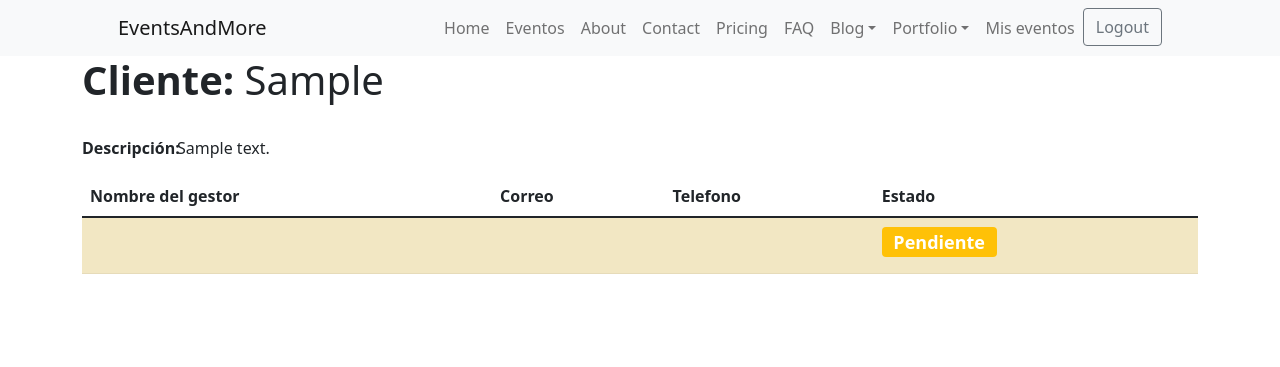
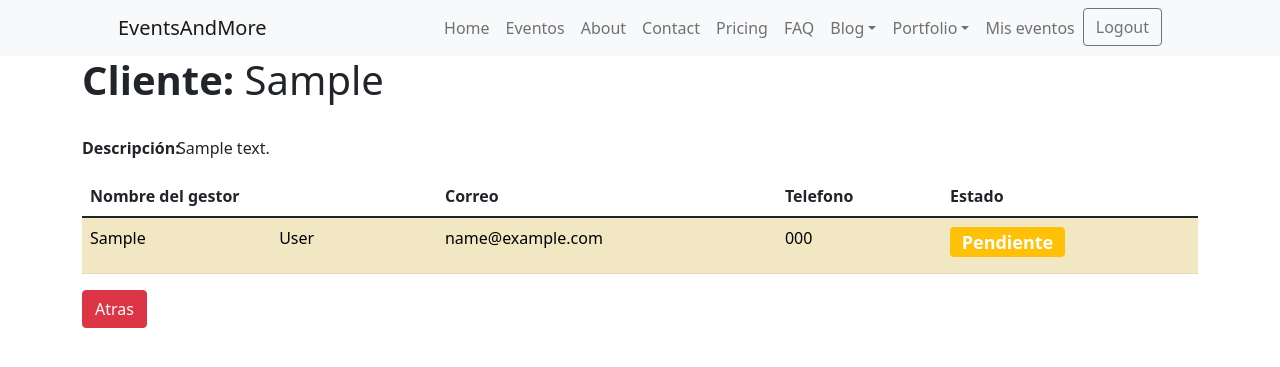
Before and after one commit to sergiobeltranguerrero/EventsAndMoreProject, a Django app: page /incidencies/detalles/1 in a window 1280 px wide. Shown: the top 367 px of the page. Run offline with Django 3.2, Linux system fonts and the light colour scheme; a user stored in the database is signed in; tables that the repository leaves empty hold one stand-in row (values such as "Sample post"); some libraries are stand-ins or nearby versions.

Commit message:
Detalles incidencia finalizado

```diff
--- a/EventsAndMore/main/models.py
+++ b/EventsAndMore/main/models.py
@@ -92,6 +92,7 @@ class Incidencia(Model):
     nombre = models.CharField(max_length=100)
     descripcion = models.CharField(max_length=500, null = True, blank = True)
     cliente = models.ForeignKey(Cliente, on_delete=models.DO_NOTHING)
+    gestion = models.ForeignKey(Servicios_adicionales, on_delete=models.DO_NOTHING)
     ESTADO = [
         ('PD', 'Pendiente'),
         ('EP', 'En progreso'),
--- a/EventsAndMore/main/views/incidences.py
+++ b/EventsAndMore/main/views/incidences.py
@@ -16,7 +16,7 @@ def Incidencias(request):
         cliente = Cliente.objects.get(user=request.user)
         incidencia = Incidencia.objects.filter(cliente_id=cliente.id)
         return render(request, "incidencia/incidencia.html", {"incidencia": incidencia, 'states': states})
-    #if request.method == 'POST':
+
 
 
 @login_required()
@@ -24,9 +24,15 @@ def detalles_incidencia(request,id_incidencia):
     states = []
     for estado in Incidencia.ESTADO:
         states.append(State(estado[0], estado[1]))
-    cliente = Cliente.objects.get(user=request.user)
-    incidencia = Incidencia.objects.filter(id = id_incidencia)
-    return render(request,"incidencia/detalles_incidencia.html",{"indicencia" : incidencia, 'id' : incidencia[0].id, "cliente" : cliente, 'states': states, "descripcion" : incidencia[0].descripcion})
+    if request.method == 'POST':
+        if request.POST['Valor'] == 'Return':
+            cliente = Cliente.objects.get(user=request.user)
+            incidencia = Incidencia.objects.filter(cliente_id=cliente.id)
+            return render(request, "incidencia/incidencia.html", {"incidencia": incidencia, 'states': states})
+    else:
+        cliente = Cliente.objects.get(user=request.user)
+        incidencia = Incidencia.objects.filter(id = id_incidencia)
+        return render(request,"incidencia/detalles_incidencia.html",{"indicencia" : incidencia, 'id' : incidencia[0].id, "cliente" : cliente, 'states': states, "descripcion" : incidencia[0].descripcion})
 
 
 
--- a/EventsAndMore/templates/incidencia/detalles_incidencia.html
+++ b/EventsAndMore/templates/incidencia/detalles_incidencia.html
@@ -25,6 +25,7 @@
                 <tr>
                     <th hidden>idIncidencia</th>
                     <th scope="col"colspan="2">Nombre del gestor</th>
+                    <th></th>
                     <th scope="col">Correo</th>
                     <th scope="col">Telefono</th>
                     <th scope="col">Estado</th>
@@ -46,10 +47,11 @@
                         <th scope="row" hidden><input type="number" id="id{{inc.id}}" name="id{{inc.id}}" value="{{inc.id}}" readonly required/></th>
 
 
+                        <td>{{inc.gestion.user.first_name}}</td>
+                        <td>{{inc.gestion.user.last_name}}</td>
                         <td></td>
-                        <td></td>
-                        <td></td>
-                        <td></td>
+                        <td>{{inc.gestion.user.email}}</td>
+                        <td>{{inc.gestion.telefono}}</td>
                         <td>
                             <h4>
                                 <span class="badge badge-pill
@@ -70,6 +72,13 @@
                 {% endfor %}
             </tbody>
         </table>
+        <div class="form-group">
+                <thead>
+                <tr>
+                    <th><button class="btn btn-danger  btn-block" type="submit" href="{% url 'incidencias' %}" id="Valor" value="Return" name="Valor">Atras</button>
+                </tr>
+                </thead>
+            </div>
     </form>
 </div>
 {% endblock %}
```
